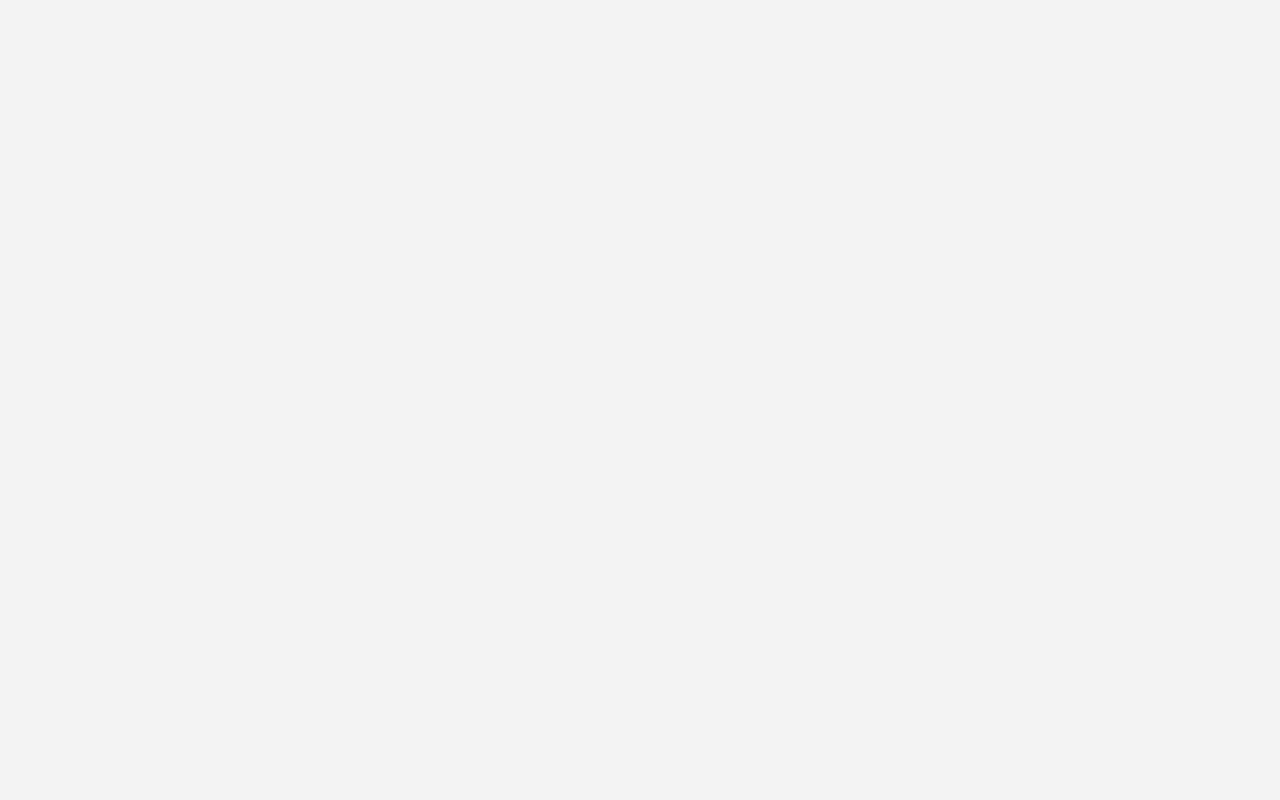
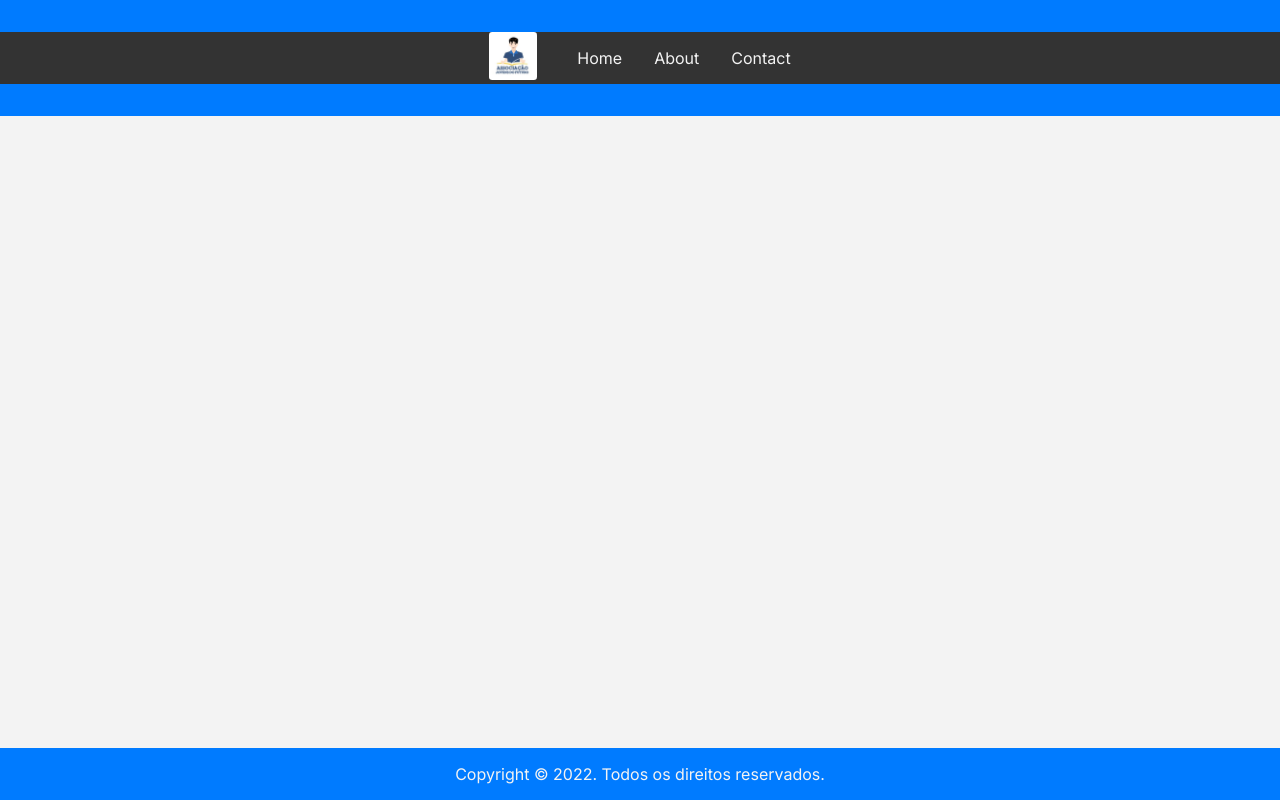
Before and after one commit to Jovens-do-futuro/website, a plain HTML site: page index.html in a window 1280 px wide. Drawn offline with Linux system fonts and the light colour scheme; files that its build step writes are made by us from their sources.

Commit message:
feat: componentes header & footer

```diff
--- /dev/null
+++ b/components/footer.html
@@ -0,0 +1,3 @@
+<footer>
+  <p>Copyright &copy; 2022. Todos os direitos reservados.</p>
+</footer>
--- /dev/null
+++ b/components/header.html
@@ -0,0 +1,23 @@
+<header>
+  <nav>
+    <ul>
+      <li>
+        <a href="">
+          <img
+            src="../assets/logo.jpeg"
+            alt="Logo da Associação Jovens do Futuro"
+          />
+        </a>
+      </li>
+      <li>
+        <a href="#home">Home</a>
+      </li>
+      <li>
+        <a href="#about">About</a>
+      </li>
+      <li>
+        <a href="#contact">Contact</a>
+      </li>
+    </ul>
+  </nav>
+</header>
--- a/global.css
+++ b/global.css
@@ -9,6 +9,7 @@
 :root {
   --white: #f3f3f3;
   --black: #333;
+  --blue: #007bff;
 }
 
 body {
@@ -23,3 +24,49 @@ body {
     color: var(--white);
   }
 }
+
+footer {
+  position: fixed;
+  bottom: 0;
+  left: 0;
+  width: 100%;
+  padding: 1rem;
+  text-align: center;
+  background-color: var(--blue);
+  color: var(--white);
+}
+
+header {
+  padding: 1rem 0rem;
+  text-align: center;
+  background-color: var(--blue);
+  color: var(--white);
+
+  ul {
+    display: flex;
+    list-style: none;
+    justify-content: center;
+    padding: 0;
+  }
+
+  li {
+    display: flex;
+    align-items: center;
+    margin: 0 1rem;
+  }
+
+  a {
+    color: var(--white);
+    text-decoration: none;
+  }
+
+  nav {
+    background-color: var(--black);
+  }
+
+  img {
+    width: 3rem;
+    margin-right: 0.5rem;
+    border-radius: 0.2rem;
+  }
+}
--- a/index.html
+++ b/index.html
@@ -1,13 +1,19 @@
 <!DOCTYPE html>
-<html lang="en">
-<head>
-  <meta charset="UTF-8">
-  <meta name="viewport" content="width=device-width, initial-scale=1.0">
-  <title>Associação Jovens do Futuro</title>
-  <link rel="stylesheet" href="./pages/home/style.css">
-  <link rel="stylesheet" href="./global.css">
-</head>
-<body>
+<html lang="pt-BR">
+  <head>
+    <meta charset="UTF-8" />
+    <meta name="viewport" content="width=device-width, initial-scale=1.0" />
+    <title>Associação Jovens do Futuro</title>
 
-</body>
+    <link rel="stylesheet" href="./pages/home/style.css" />
+    <link rel="stylesheet" href="./global.css" />
+
+    <script src="scripts/loaders/header.js" type="module" defer></script>
+    <script src="scripts/loaders/footer.js" type="module" defer></script>
+  </head>
+  <body>
+    <header></header>
+
+    <footer></footer>
+  </body>
 </html>
--- /dev/null
+++ b/scripts/loaders/footer.js
@@ -0,0 +1,13 @@
+import loader from './index.js'
+
+function loadFooter() {
+  const url = '../../components/footer.html'
+
+  loader(url, function (response) {
+    const footer = document.querySelector('footer')
+
+    footer.innerHTML = response
+  })
+}
+
+loadFooter()
--- /dev/null
+++ b/scripts/loaders/header.js
@@ -0,0 +1,13 @@
+import loader from './index.js'
+
+function loadHeader() {
+  const url = '../../components/header.html'
+
+  loader(url, function (response) {
+    const header = document.querySelector('header')
+
+    header.innerHTML = response
+  })
+}
+
+loadHeader()
--- /dev/null
+++ b/scripts/loaders/index.js
@@ -0,0 +1,20 @@
+export default async (url, callback) => {
+  try {
+    const response = await fetch(url);
+
+    const data = await response.text();
+
+    if (!response.ok) {
+      throw new Error('Erro ao carregar o arquivo');
+    }
+
+    if (!data) {
+      throw new Error('Arquivo vazio');
+    }
+
+    callback(data);
+  } catch (error) {
+    console.error('Erro:', error);
+    callback('');
+  }
+}
```
Also changed, not shown: pages/contato/index.html (+14 -9 lines), pages/doacoes/index.html (+14 -9 lines), pages/servicos/CCA/index.html (+11 -3 lines), pages/servicos/CEI/index.html (+8 -1 lines), pages/servicos/index.html (+8 -1 lines), pages/sobre/index.html (+8 -2 lines), assets/logo.jpeg (added), pages/home/style.css (deleted).
